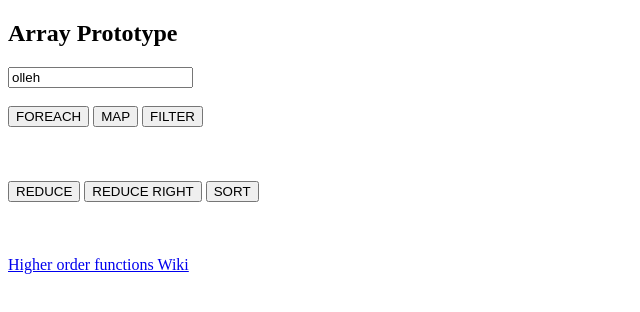
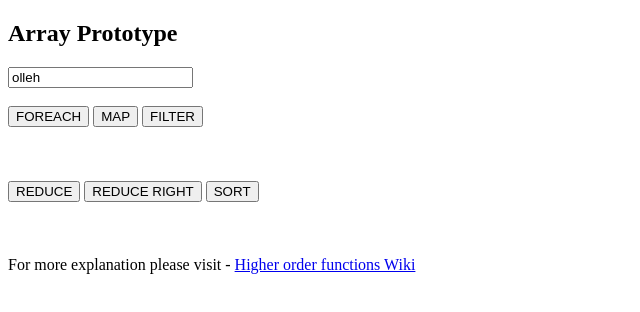
Before and after one commit to Incrementis/Javascript-higher-order-functions-, a plain HTML site: page index.html in a window 1280 px wide. Shown: the whole page, without its empty margins (0-640 px from the left). Drawn offline with Linux system fonts and the light colour scheme.

Commit message:
Update index.html
Added minor content

```diff
--- a/index.html
+++ b/index.html
@@ -44,6 +44,7 @@
 
 		<br>
 		<br>
+		For more explanation please visit -
 		<a href = "https://github.com/Incrementis/Javascript-higher-order-functions-/wiki">
 		Higher order functions Wiki</a>
 
```
